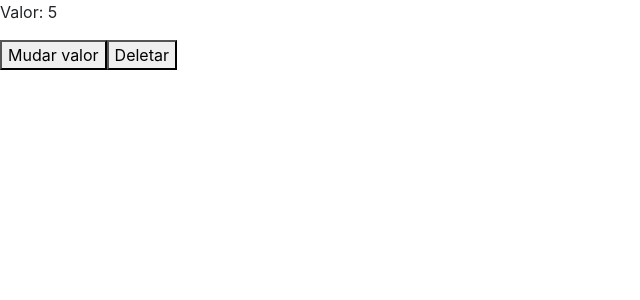
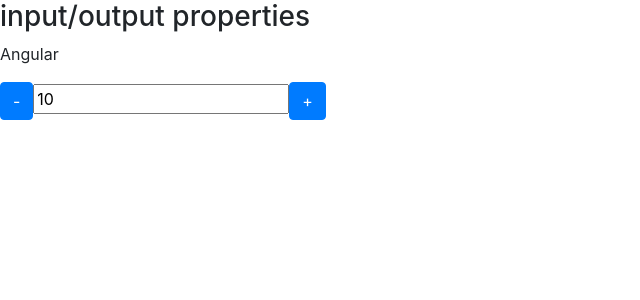
Before and after one commit to DeboraLara1/Testes-Angular, an Angular app in the folder data-binding/: page / in a window 1280 px wide. Shown: the top 300 px of the page, without its empty margins (0-640 px from the left). Built offline with nearby package versions, Linux system fonts and the light colour scheme.

Commit message:
Acesso ao DOM e ao Template com ViewChild

```diff
--- a/data-binding/src/app/app.component.html
+++ b/data-binding/src/app/app.component.html
@@ -1,6 +1,8 @@
-<app-ciclo [valorInicial]="valor" *ngIf="!deletarCiclo"></app-ciclo>
+<!--<app-ciclo [valorInicial]="valor" *ngIf="!deletarCiclo"></app-ciclo>
 <button (click)="mudarValor()">Mudar valor</button>
 <button (click)="destruirCiclo()">Deletar</button>
 
+-->
 
-<!--app-data-binding></!--app-data-binding-->
+
+<app-data-binding></app-data-binding>
--- a/data-binding/src/app/output-properties/output-properties.component.html
+++ b/data-binding/src/app/output-properties/output-properties.component.html
@@ -1,5 +1,5 @@
 <div>
     <button class="btn btn-primary" (click)="decrementa()">-</button>
-    <input type="text" [value]="valor" readonly>
+    <input type="text" [value]="valor" readonly #campoInput>
     <button class="btn btn-primary" (click)="incrementa()">+</button>
 </div>
--- a/data-binding/src/app/output-properties/output-properties.component.ts
+++ b/data-binding/src/app/output-properties/output-properties.component.ts
@@ -1,4 +1,4 @@
-import { Component, OnInit, Input, EventEmitter, Output } from '@angular/core';
+import { Component, OnInit, Input, EventEmitter, Output, ViewChild, ElementRef } from '@angular/core';
 
 @Component({
   selector: 'contador',
@@ -11,13 +11,15 @@ export class OutputPropertiesComponent implements OnInit {
 
   @Output() mudouValor = new EventEmitter();
 
+  @ViewChild('campoInput', { static: true }) campoValorInput: ElementRef;
+
   incrementa() {
-    this.valor++
+    this.campoValorInput.nativeElement.value++;
     this.mudouValor.emit({ novoValor: this.valor });
   }
 
   decrementa() {
-    this.valor--
+    this.campoValorInput.nativeElement.value--;
     this.mudouValor.emit({ novoValor: this.valor });
 
   }
```
